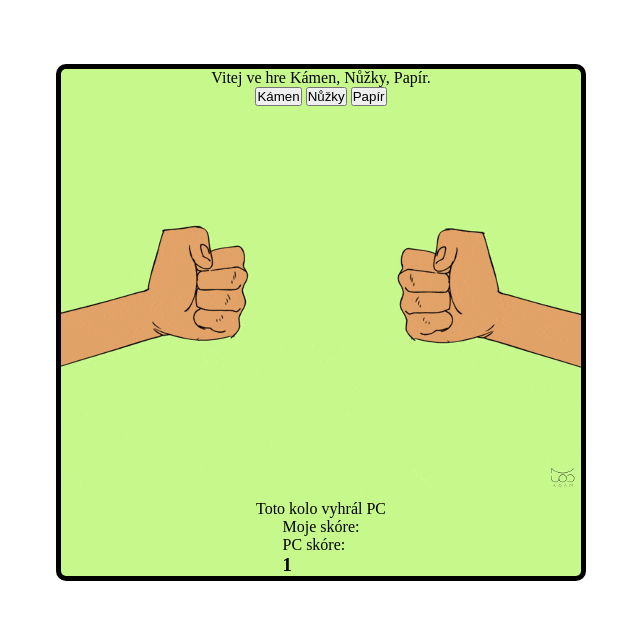
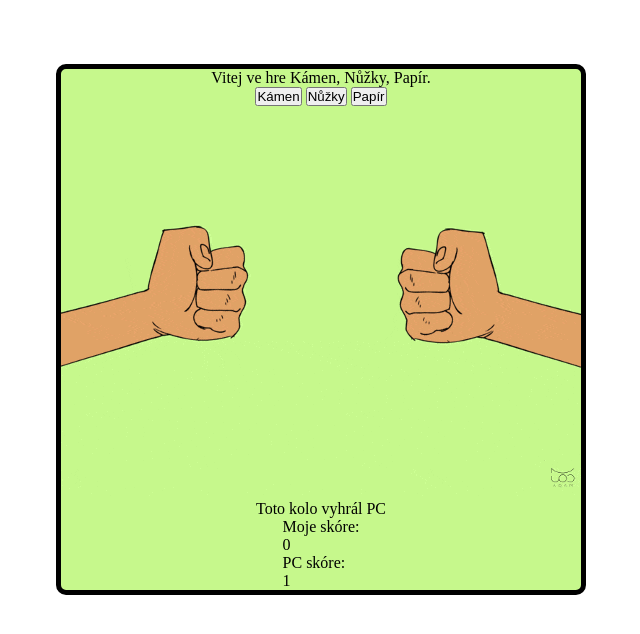
Before and after one commit to Nesquicktrue/RPS, a plain HTML site: page index.html in a window 1280 px wide. Both pictures are taken after a click on the button "Kámen". Shown: the whole page, without its empty margins (319-959 px from the left). Drawn offline with Linux system fonts and the light colour scheme.

Commit message:
Pocitadlo skore funguje

```diff
--- a/index.html
+++ b/index.html
@@ -26,8 +26,12 @@
         <div class="vysledek"></div>
 
         <div class="skore">
-            <div class="skoreMoje">Moje skóre:</div>
-            <div class="skorePC">PC skóre:</div>
+            <div>Moje skóre:
+                <div class="skoreMoje"></div>
+            </div>
+            <div>PC skóre:
+                <div class="skorePC"></div>
+            </div>
         </div>
 
 
--- a/js/rps.js
+++ b/js/rps.js
@@ -11,10 +11,9 @@ const divAnimace = document.querySelector(".animace");   // definuji div pro ani
 const gif = document.createElement("img");   // GIF
 
 const divSkoreMoje = document.querySelector(".skoreMoje");  // definuji div pro výsledky
+
 const divSkorePC = document.querySelector(".skorePC");
 const divVysledek = document.querySelector(".vysledek");
-
-const textH3 = document.createElement("h3");
 
 // Tah PC
 function computerHraje() {
@@ -48,10 +47,8 @@ function remiza() {
 }
 
 function zobrazSkore () {
-    textH3.textContent = skoreHrac;
-    divSkoreMoje.appendChild(textH3);
-    textH3.textContent = skorePC;
-    divSkorePC.appendChild(textH3);
+    divSkoreMoje.textContent = skoreHrac;
+    divSkorePC.textContent = skorePC;
 }
 
 // Vyhodnocení kola
@@ -121,7 +118,6 @@ function kolo(hrac,pc) {
 }
 
 
-
 function hrajem () {
         console.log("Kolo číslo: " + cisloKola);        // kolo začíná
         pcVolba = computerHraje();              // PC volí svůj tah
```
